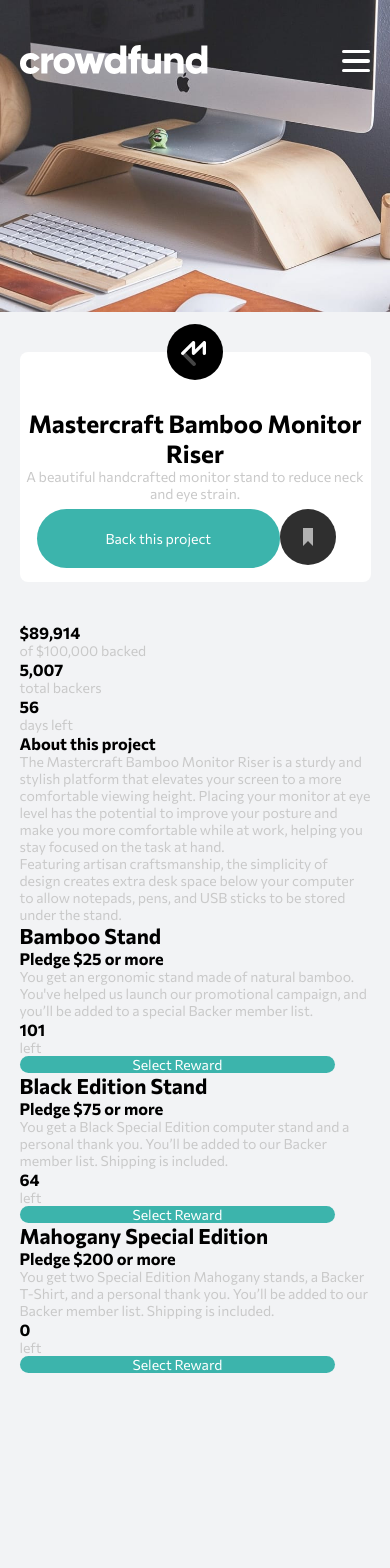
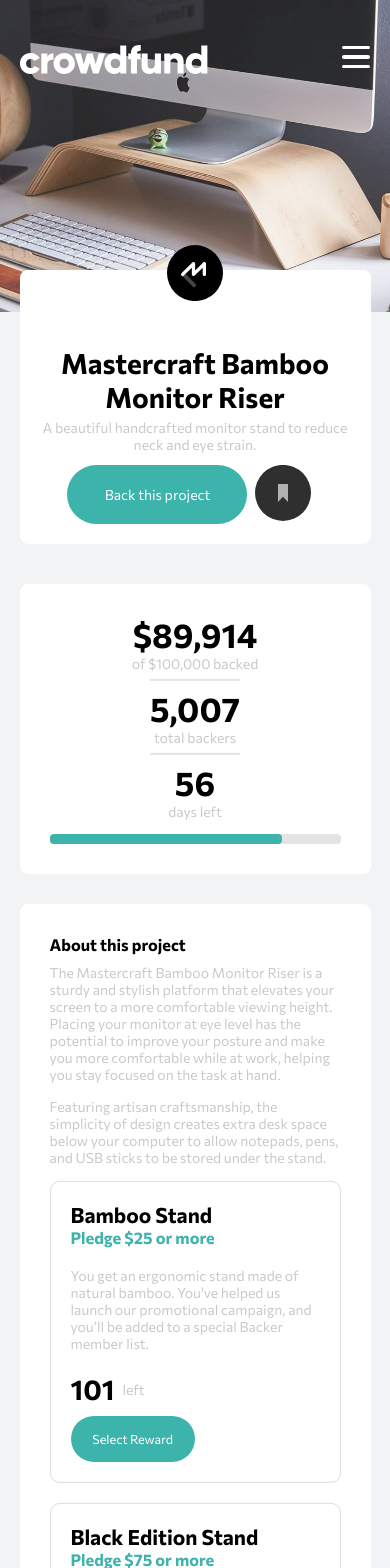
Before and after one commit to ardotheedu/crowdfunding-product-page, a Next.js app: page / in a window 390 px wide. Shown: the top 1568 px of the page. Before the commit the page ends 1485 px from the top, so only its background shows below. Built offline with nearby package versions, Linux system fonts and the light colour scheme.

Commit message:
feat: menu position and content position fixed in mobile

```diff
--- a/package.json
+++ b/package.json
@@ -18,6 +18,7 @@
     "@types/react-dom": "^17.0.2",
     "@types/styled-components": "^5.1.7",
     "babel-plugin-styled-components": "^1.12.0",
+    "eslint": "^7.23.0",
     "typescript": "^4.2.3"
   }
 }
--- a/src/components/Burger/index.tsx
+++ b/src/components/Burger/index.tsx
@@ -9,13 +9,13 @@ interface BurguerProps {
 const StyledBurger = styled.div<BurguerProps>`
   width: 2rem;
   height: 2rem;
-  position: fixed;
+  position: absolute;
   top: 15px;
   right: 20px;
   z-index: 20;
   display: none;
   @media (max-width: 768px) {
-    transform: translateY(32px);
+    transform: translateY(100%);
     display: flex;
     justify-content: space-around;
     flex-flow: column nowrap;
--- a/src/components/RightNav/index.tsx
+++ b/src/components/RightNav/index.tsx
@@ -16,7 +16,7 @@ const Ul = styled.ul<UlProps>`
   }
   @media (max-width: 768px) {
     flex-flow: column nowrap;
-    background-color: #0D2538;
+    background-color: hsl(0, 0%, 0%);
     position: fixed;
     transform: ${({ open }) => open ? 'translateX(0)' : 'translateX(100%)'};
     top: 0;
--- a/src/styles/pages/index.ts
+++ b/src/styles/pages/index.ts
@@ -39,7 +39,8 @@ export const Content = styled.main`
     margin: 0 auto;
     display: flex;
     flex-direction: column;
-    transform: translateY(-8rem);
+    transform: translateY(-23vh);
+
   @media (min-width: 1000px) {
     max-width: 700px;
     margin: 0 auto;
@@ -47,20 +48,24 @@ export const Content = styled.main`
     flex-direction: column;
     transform: translateY(-70px);
   }
+
+  @media (min-height: 1366px) {
+    transform: translateY(-38vh);
+  }
 `;
 
 export const Introduction = styled.div`
     background: var(--white);
-    text-align: center;
-    height: 230px;
     margin-bottom: 40px;
     display: flex;
     flex-direction: column;
     align-items: center;
+    text-align: center;
     border-radius: 8px;
+    padding: 20px;
 
     img {
-      transform: translateY(-50%)
+      transform: translateY(-80%)
     }
   @media (min-width: 1000px) {
     background: var(--white);
@@ -70,7 +75,7 @@ export const Introduction = styled.div`
     flex-direction: column;
     align-items: center;
     border-radius: 8px;
-
+    padding: 0;
     img {
       transform: translateY(-50%)
     }
@@ -81,9 +86,11 @@ export const TextContent = styled.div`
     flex-direction: column;
     align-items: center;
     margin-bottom: 7px;
-
+    p {
+      margin: 5px 0;
+    }
     h1 {
-      font-size: 1.75rem;
+      font-size: 2rem;
     }
   @media (min-width: 1000px) {
     display: flex;
@@ -98,7 +105,7 @@ export const TextContent = styled.div`
 `;
 
 export const Buttons = styled.div`
-    width: 90%;
+    width: 82%;
     height: 59px;
     display: flex;
   @media (min-width: 1000px) {
@@ -116,9 +123,9 @@ export const BackButton = styled.button`
     border-style: none;
     border-radius: 40px;
   @media (min-width: 1000px) {
+    width: 30%;
     background-color: var(--moderate-cyan);
     color: white;
-    padding: 15px 35px;
     border-style: none;
     border-radius: 40px;
   }
@@ -126,6 +133,7 @@ export const BackButton = styled.button`
 
 export const BookmarkButton = styled.button`
   visibility: hidden;
+  margin-left: 3%;
   &:before {
         visibility: visible;
         content: url(/icon-bookmark.svg);
@@ -135,6 +143,7 @@ export const BookmarkButton = styled.button`
   border-style: none;
   @media (min-width: 1000px) {
     visibility: visible;
+    margin-left: 0%;
 
       padding: 15px 35px;
       border-style: none;
@@ -152,6 +161,16 @@ export const BookmarkButton = styled.button`
   }
 `;
 export const Progress = styled.div`
+  @media (max-width: 768px) {
+    text-align: center;
+    background: var(--white);
+    margin-bottom: 30px;
+    padding: 30px;
+    border-radius: 8px;
+    h3 {
+      font-size: 2.4rem;
+    }
+  }
   @media (min-width: 1000px) {
     background: var(--white);
     margin-bottom: 40px;
@@ -161,9 +180,22 @@ export const Progress = styled.div`
 `;
 
 export const ProgressInfo = styled.div`
+  @media (max-width: 768px) {
+    display: flex;
+    flex-direction: column;
+    align-items: center;
+    div:nth-child(2){
+      border-top: 2px solid #e4e4e4;
+      border-bottom: 2px solid #e4e4e4;
+
+      padding: 0.5rem 0;
+      margin: 0.5rem 0;
+    }
+  }
   @media (min-width: 1000px) {
     display: flex;
     padding-bottom: 35px;
+
     div:nth-child(2){
       border-right: 2px solid #e4e4e4;
       border-left: 2px solid #e4e4e4;
@@ -180,6 +212,25 @@ export const ProgressInfo = styled.div`
 
 
 export const ProgressBar = styled.div`
+ @media (max-width: 768px) {
+  display: flex;
+    align-items: center;
+    margin-top: 1rem;
+    & > div {
+      flex: 1;
+      height: 10px;
+      border-radius: 4px;
+      background:  #e4e4e4;
+      position: relative;
+    }
+
+    &  > div > div {
+      width: 80%;
+      height: 10px;
+      border-radius: 4px;
+      background: #3db4ab;
+    }
+ }
   @media (min-width: 1000px) {
     display: flex;
     align-items: center;
@@ -202,6 +253,17 @@ export const ProgressBar = styled.div`
 `;
 
 export const About = styled.div`
+  @media (max-width: 768px) {
+    background: var(--white);
+    margin-bottom: 30px;
+    padding: 30px;
+    border-radius: 8px;
+
+    > h3 {
+      margin-bottom: 10px;
+    }
+  }
+
   @media (min-width: 1000px) {
     background: var(--white);
     margin-bottom: 40px;
@@ -215,6 +277,11 @@ export const About = styled.div`
 `;
 
 export const Description = styled.div`
+  @media (max-width: 768px) {
+    p {
+      margin-bottom: 15px;
+    }
+  }
   @media (min-width: 1000px) {
     p {
       margin-bottom: 30px;
@@ -222,8 +289,6 @@ export const Description = styled.div`
   }
 `;
 export const Product = styled.div<ProductProps>`
-  @media (min-width: 1000px) {
-
     > p {
       margin-bottom: 20px;
     }
@@ -243,30 +308,32 @@ export const Product = styled.div<ProductProps>`
     border: 1px solid #dddddd;
     border-radius: 10px;
     margin-bottom: 20px;
-  }
+
 `;
 export const ProductHeader = styled.div`
+  display: flex;
+  flex-direction: column;
+  margin-bottom: 20px;
+  > h3 {
+      color: #3fb3ab;
+  }
+
   @media (min-width: 1000px) {
-
-    display: flex;
+    flex-direction: unset;
     justify-content: space-between;
 
     margin-bottom: 20px;
     align-items: center;
-    > h3 {
-      color: #3fb3ab;
-    }
   }
 `;
 export const ProductBottom = styled.div`
-  @media (min-width: 1000px) {
-
-    display: flex;
-    justify-content: space-between;
+  display: flex;
+  flex-direction: column;
 
     div {
       display: flex;
       align-items: center;
+      margin-bottom: 10px;
 
       > h3 {
         font-size: 2rem;
@@ -277,6 +344,27 @@ export const ProductBottom = styled.div`
         color: #c9c9c9;
       }
     }
+
+  @media (max-width: 768px) {
+    button {
+      width: 50%;
+      padding: 15px 0;
+      font-size: 0.9rem;
+
+      p {
+        font-size: 0.5rem;
+      }
+    }
+  }
+  @media (min-width: 1000px) {
+
+    flex-direction: unset;
+
+    div {
+      margin-bottom: 10px;
+    }
+    justify-content: space-between;
+
   }
 `;
 
```
Also changed, not shown: 1 other file (tests, documents, lock files or other folders).
